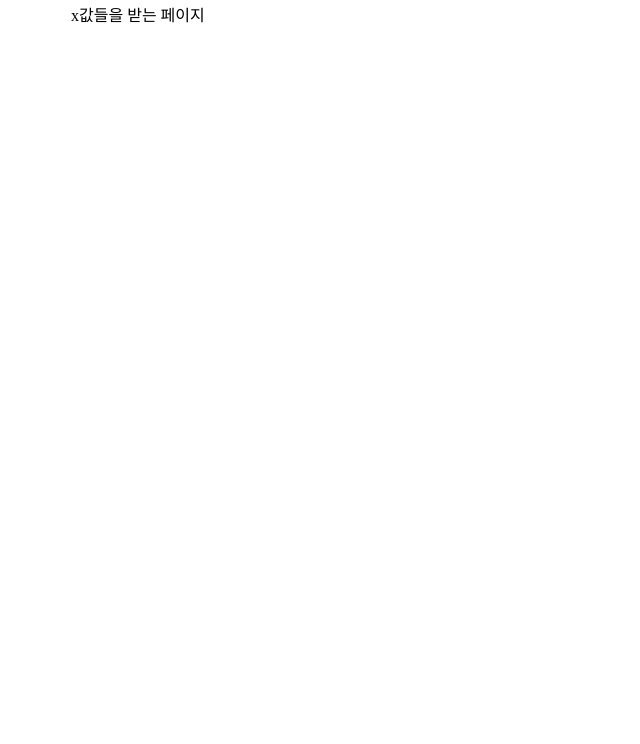
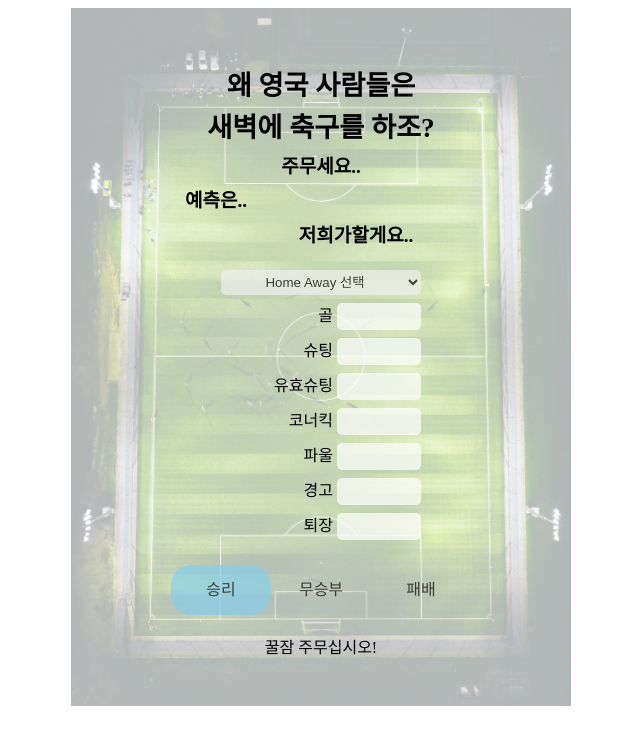
Before and after one commit to half-time-analyze/service, a React (Create React App) app: page / in a window 1280 px wide. Shown: the top 744 px of the page, without its empty margins (319-959 px from the left). Built offline with nearby package versions, Linux system fonts and the light colour scheme.

Commit message:
Ui framing 완료

```diff
--- a/src/App.js
+++ b/src/App.js
@@ -1,6 +1,5 @@
 import { BrowserRouter as Router, Routes, Route } from 'react-router-dom';
 import Landing from "./pages/landing";
-import Result from "./pages/result";
 
 function App() {
   return (
@@ -8,7 +7,6 @@ function App() {
       <Router>
         <Routes>
           <Route path={`/`} element={<Landing />}> </Route>
-          <Route path={`/result`} element={<Result />}> </Route>
         </Routes>
       </Router>
     </div>
--- /dev/null
+++ b/src/hooks/useInput.js
@@ -0,0 +1,14 @@
+import { useCallback, useState } from 'react';
+
+const useInput = (initialData) => {
+  const [value, setValue] = useState(initialData);
+  const handler = useCallback(
+    (e) => {
+      setValue(e.target.value);
+    },
+    [value],
+  );
+  return [value, handler, setValue];
+};
+
+export default useInput;
--- a/src/pages/landing/body.jsx
+++ b/src/pages/landing/body.jsx
@@ -1,9 +1,74 @@
-import { BodyDiv } from "./style";
+import { BodyDiv, Title, ResultBox, Comment } from "./style";
+import useInput from "../../hooks/useInput";
+function Body() {
 
-function Body() {
+    // 변수값들
+    const [ homeAway, onChangeHomeAway, setHomeAway ] = useInput(0);
+    const [ goals, onChangeGoals, setGoals ] = useInput(0);
+    const [ shoots, onChangeShoots, setShoots ] = useInput(0);
+    const [ shootsOnTarget, onChangeShootsOnTarget, setShootsOnTarget ] = useInput(0);
+    const [ coners, onChangeConers, setConers ] = useInput(0);
+    const [ fouls, onChangeFouls, setFouls ] = useInput(0);
+    const [ yellowCards, onChangeYellowCards, setYellowCards ] = useInput(0);
+    const [ redCards, onChangeRedCards, setRedCards ] = useInput(0);
+
     return (
         <BodyDiv>
-            x값들을 받는 페이지
+            <Title>
+                <p>왜 영국 사람들은</p>
+                <p>새벽에 축구를 하조?</p>
+                <p>주무세요..</p>
+                <p>예측은..</p>
+                <p>저희가할게요..</p>
+            </Title>
+
+            <form>
+                <p>
+                    <select onChange={onChangeHomeAway}>
+                        <option value="#">Home Away 선택</option>
+                        <option value="1">Home</option>
+                        <option value="0">Away</option>
+                    </select>
+                </p>
+
+                <p>
+                    골 <input type="number" onChange={onChangeGoals}/>
+                </p>
+
+                <p>
+                    슈팅 <input type="number" onChange={onChangeShoots}/>
+                </p>
+
+                <p>
+                    유효슈팅 <input type="number" onChange={onChangeShootsOnTarget}/>
+                </p>
+
+                <p>
+                    코너킥 <input type="number" onChange={onChangeConers}/>
+                </p>
+
+                <p>
+                    파울 <input type="number" onChange={onChangeFouls}/>
+                </p>
+
+                <p>
+                    경고 <input type="number" onChange={onChangeYellowCards}/>
+                </p>
+
+                <p>
+                    퇴장 <input type="number" onChange={onChangeRedCards}/>
+                </p>
+            </form>
+
+            <ResultBox>
+                <div>승리</div>
+                <div>무승부</div>
+                <div>패배</div>
+            </ResultBox>
+
+            <Comment>
+                꿀잠 주무십시오!
+            </Comment>
         </BodyDiv>
     )
 }
--- a/src/pages/landing/style.jsx
+++ b/src/pages/landing/style.jsx
@@ -1,5 +1,155 @@
 import styled from "styled-components";
+import mainBackground from "../../asset/images/mainBackground.jpg";
 
 export const BodyDiv = styled.div`
 
+    width: 100%;
+
+    /* 배경 흐리게 하기 */
+    position: relative;
+
+    &::before {
+        content: "";
+        background-image: url(${mainBackground});
+        background-repeat: no-repeat;
+        background-size: cover;
+        background-position: center;
+        position: absolute;
+        opacity: 0.3;
+        top: 0px;
+        left: 0px;
+        right: 0px;
+        bottom: 0px;
+        z-index: -1;
+    }
+
+    form{
+        margin-top: 5%;
+    }
+
+    form p{
+        margin: 0 auto;
+        text-align: right;
+        display: block;
+        width: 40%;
+        font-family: serif;
+    }
+
+    form p:nth-child(1){
+
+        select{
+                opacity: 0.7;
+                width: 100%;
+                text-align: center;
+                border: none;
+                border-radius: 5px;
+                height: 25px;
+        }
+    }
+
+    form p:nth-child(2){
+
+    }
+
+    form p:nth-child(3){
+
+    }
+
+    form p:nth-child(4){
+
+    }
+
+    form p:nth-child(5){
+
+    }
+
+    form p:nth-child(6){
+
+    }
+
+    form p:nth-child(7){
+
+    }
+
+    form p:nth-child(8){
+
+    }
+
+    form p input{
+        opacity: 0.7;
+        width:40%;
+        margin-top: 4%;
+        border: none;
+        border-radius: 5px;
+        height: 25px;
+        text-align: center;
+    }
 `
+
+export const Title = styled.h1`
+    text-align: center;
+    font-family: 'Times New Roman', Times, serif;
+    font-size: 170%;
+    margin: 0 auto;
+    padding-top: 10%;
+
+    p{
+        margin: 0 auto;
+        margin-top: 3%;
+        display: block;
+        width:70%;
+    }
+    p:nth-child(1){
+
+    }
+    p:nth-child(2){
+
+    }
+    p:nth-child(3){
+        font-size: 70%;
+    }
+    p:nth-child(4){
+        font-size: 70%;
+        transform: translateX(-30%);
+    }
+    p:nth-child(5){
+        font-size: 70%;
+        transform: translateX(10%);
+    }
+`
+
+export const ResultBox = styled.div`
+    display: flex;
+    width: 60%;
+    margin: 0 auto;
+    margin-top: 5%;
+    margin-bottom: 5%;
+    text-align: center;
+    height: 50px;
+    line-height: 50px;
+    font-family: serif;
+
+    div{
+        width: calc(100% / 3);
+        opacity: 0.7;
+        border-radius: 20px;
+    }
+
+    div:nth-child(1){
+        background-color: skyblue;
+    }
+
+    div:nth-child(2){
+
+    }
+
+    div:nth-child(3){
+
+    }
+`
+
+export const Comment = styled.p`
+    font-family: serif;
+    text-align: center;
+    padding-bottom: 10%;
+`
--- a/src/pages/result/body.jsx
+++ /dev/null
@@ -1,11 +0,0 @@
-import { BodyDiv } from "./style";
-
-function Body() {
-    return (
-        <BodyDiv>
-            결과를 보여주는 페이지
-        </BodyDiv>
-    )
-}
-
-export default Body;
--- a/src/pages/result/index.jsx
+++ /dev/null
@@ -1,12 +0,0 @@
-import Wrapper from "../../styles/global/wrapper";
-import Body from "./body";
-
-function Landing () {
-    return (
-        <Wrapper>
-            <Body></Body>
-        </Wrapper>
-    )
-}
-
-export default Landing;
--- a/src/pages/result/style.jsx
+++ /dev/null
@@ -1,5 +0,0 @@
-import styled from "styled-components";
-
-export const BodyDiv = styled.div`
-
-`
```
Also changed, not shown: src/styles/global/footerStyle.jsx (added, +7 -0 lines), src/styles/global/headerStyle.jsx (added, +11 -0 lines), src/asset/images/mainBackground.jpg (added).
